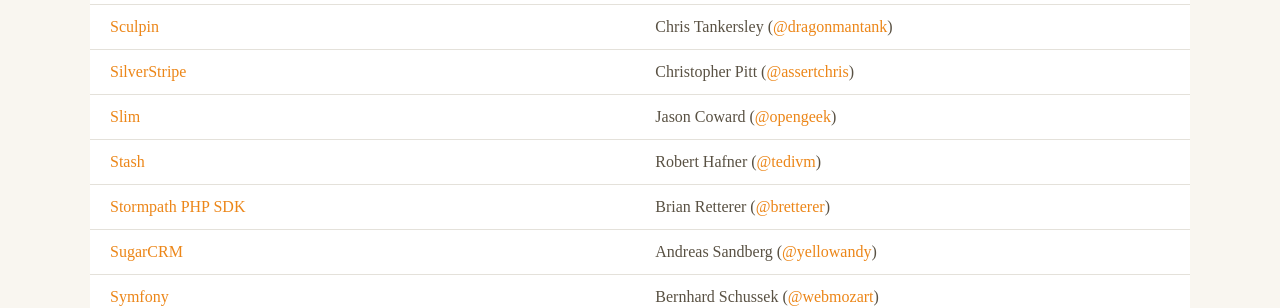
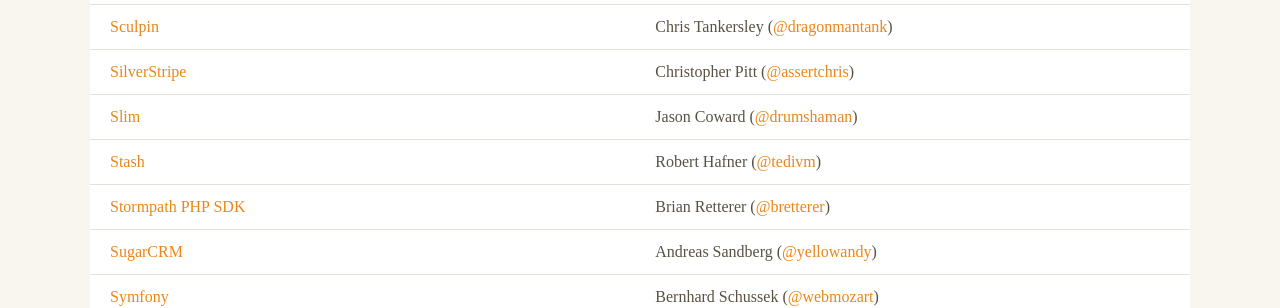
Before and after one commit to php-fig/www.php-fig.org, a Jekyll site: the page built from pages/members.html, in a window 1280 px wide and 900 px high, scrolled down 2392 px. Shown: the part 152-460 px from the top of the window. Built offline with Jekyll 4.4.1, drawn with Linux system fonts in a browser that asks for light colours; nearby versions of some CDN libraries; some web fonts are replaced; Markdown is read by kramdown in place of the engine named in the settings.

Commit message:
Corrected Jason Coward's twitter handle

```diff
--- a/pages/members.html
+++ b/pages/members.html
@@ -195,7 +195,7 @@ permalink: members/
         </tr>
         <tr>
             <td><a target="_blank" href="http://www.slimframework.com">Slim</a></td>
-            <td>Jason Coward (<a href="http://twitter.com/opengeek/">@opengeek</a>)</td>
+            <td>Jason Coward (<a href="http://twitter.com/drumshaman/">@drumshaman</a>)</td>
         </tr>
         <tr>
             <td><a target="_blank" href="http://www.tedivm.com/stash/">Stash</a></td>
```
